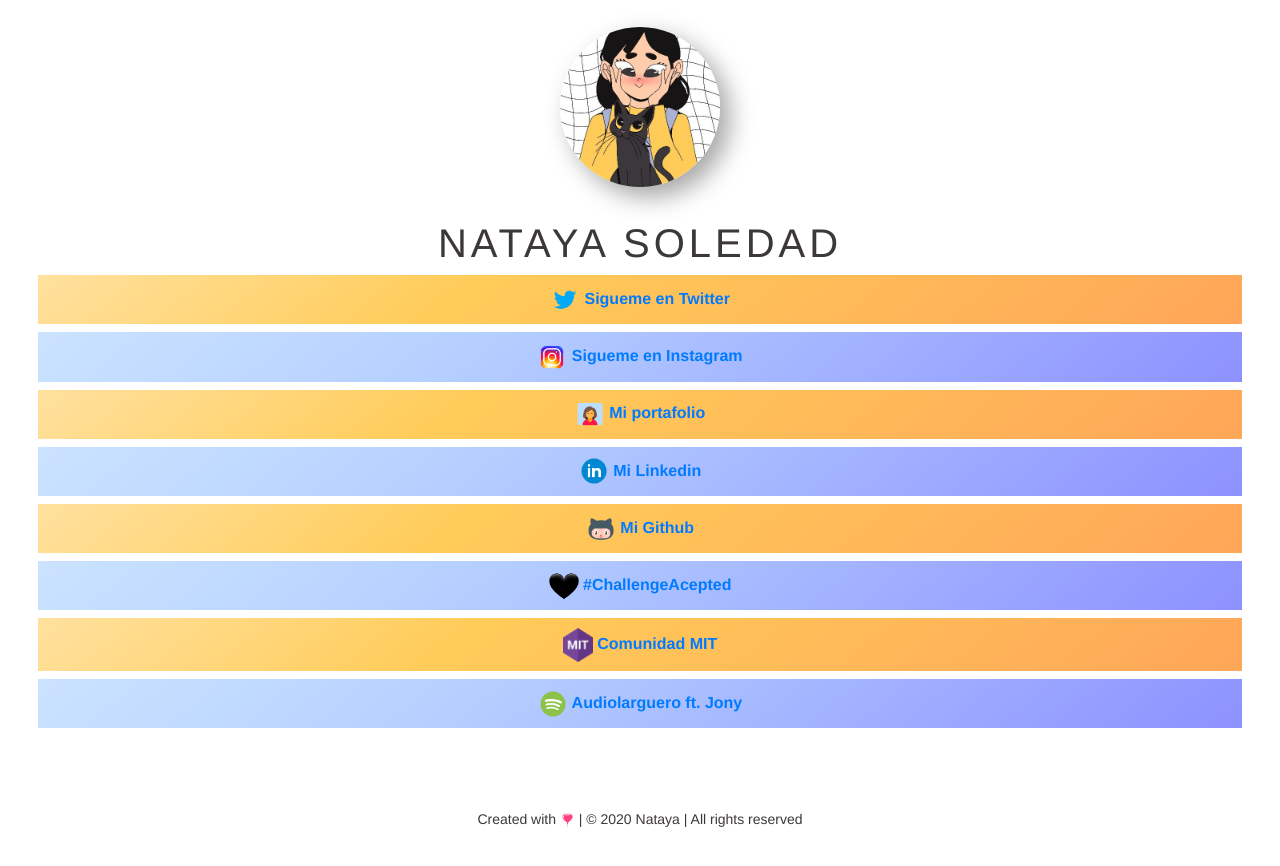
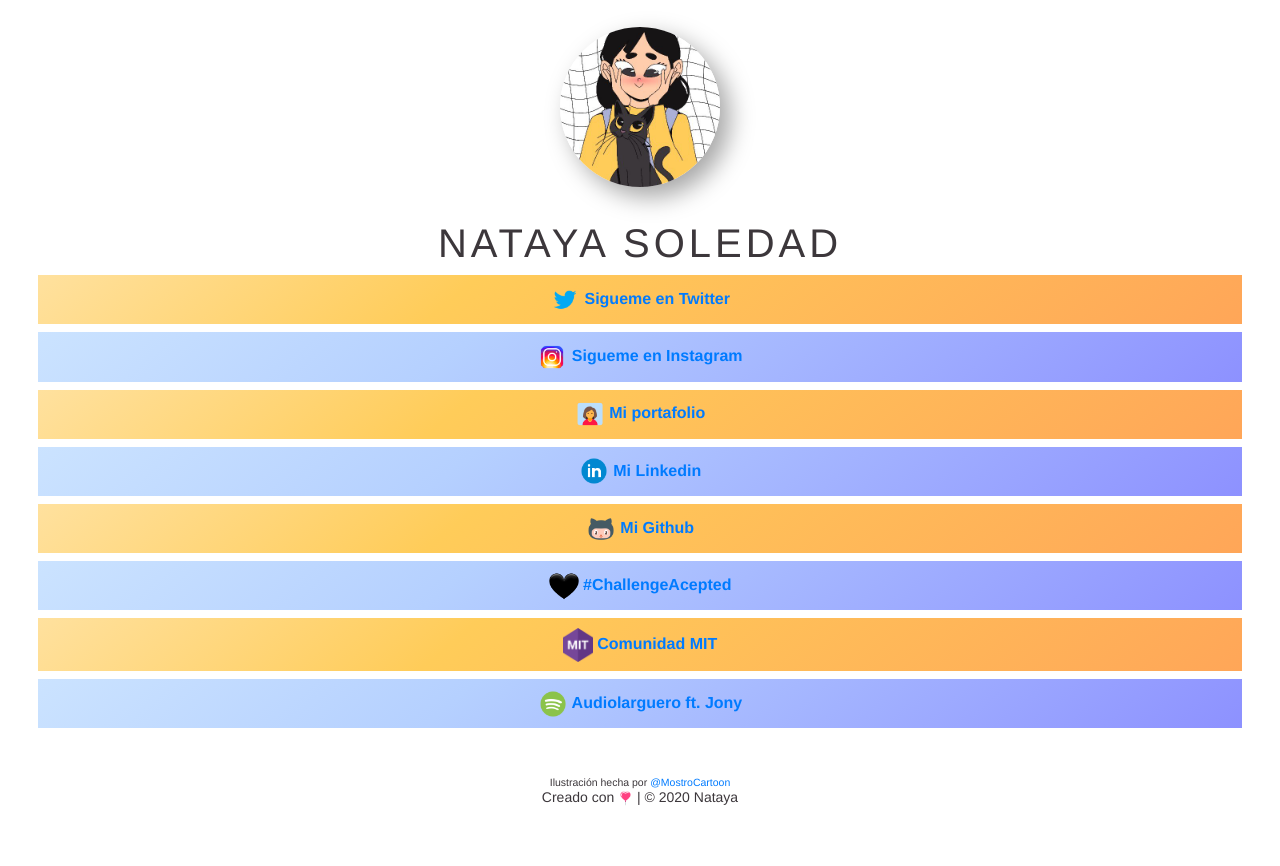
Before and after one commit to natayafs/My-links, a Vue app: page / in a window 1280 px wide. Shown: the top 866 px of the page. Built offline with nearby package versions, Linux system fonts and the light colour scheme.

Commit message:
Add @mostrocartoon credits

```diff
--- a/src/App.vue
+++ b/src/App.vue
@@ -63,8 +63,11 @@
       </div>
     </div>
 
+    <div class="footer container-fluid mt-5">
+      <sup>Ilustración hecha por <a href="https://www.instagram.com/mostrocartoon/">@MostroCartoon</a></sup>
+    </div>
     <div class="footer container-fluid">
-      <p>Created with <img :src="heart" width="15px" alt="heart" /> | © 2020 Nataya | All rights reserved</p>
+      <p>Creado con <img :src="heart" width="15px" alt="heart" /> | © 2020 Nataya</p>
     </div>
   </div>
 </template>
@@ -182,7 +185,6 @@ a:hover {
 .footer {
   display: flex;
   justify-content: center;
-  margin-top: 5em;
   background-color: white;
   color: #3c373b;
   font-size: 14px;
```
Also changed, not shown: 8 other files (tests, documents, lock files or other folders).
